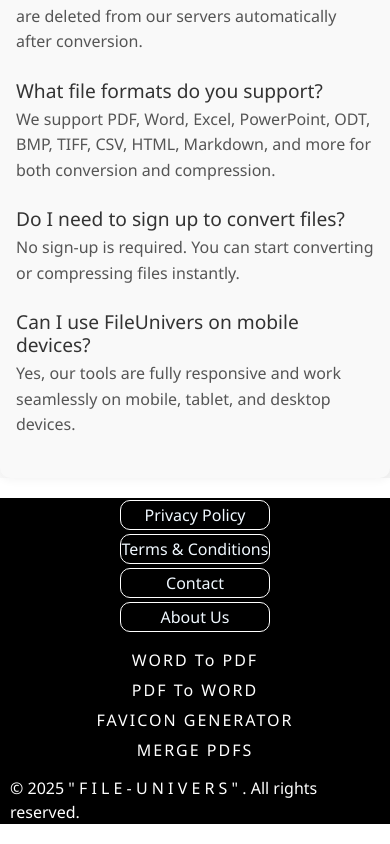
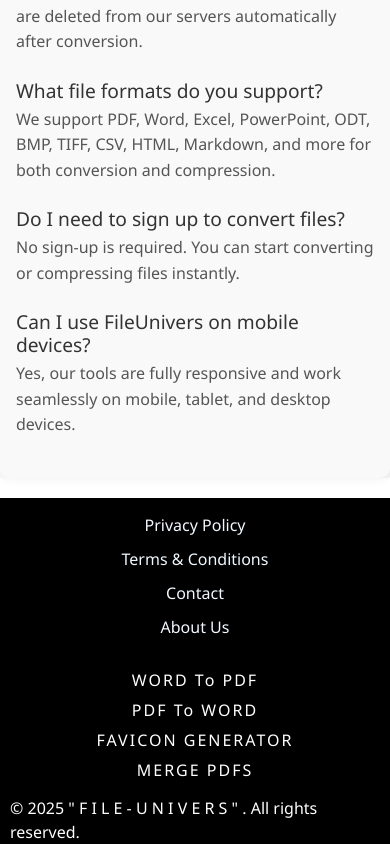
Before and after one commit to JadhavRahulR/File-Conversions-frontend, a React (Vite) app: page / in a window 390 px wide. Shown: the part 8152-8996 px from the top of the page. Built offline with nearby package versions, Linux system fonts and the light colour scheme; no server answers.

Commit message:
Adding css file

```diff
--- a/src/footer.css
+++ b/src/footer.css
@@ -73,9 +73,12 @@
     }
     .footerpages{
         flex-direction: column;
-        margin: 0;
+        /* margin-top: 10px; */
+        margin: none;
     }
      .footerpages a {
+        width: 200px;
+        border: none;
         margin: 2px;
      }
      .footer-note{
```
